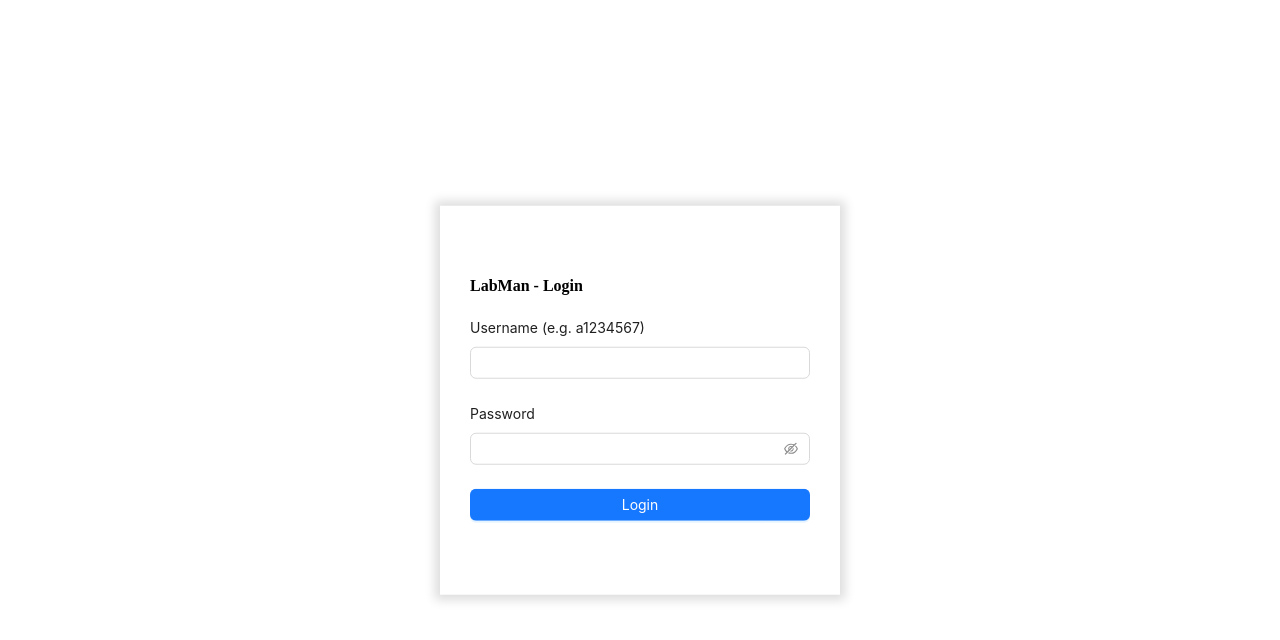
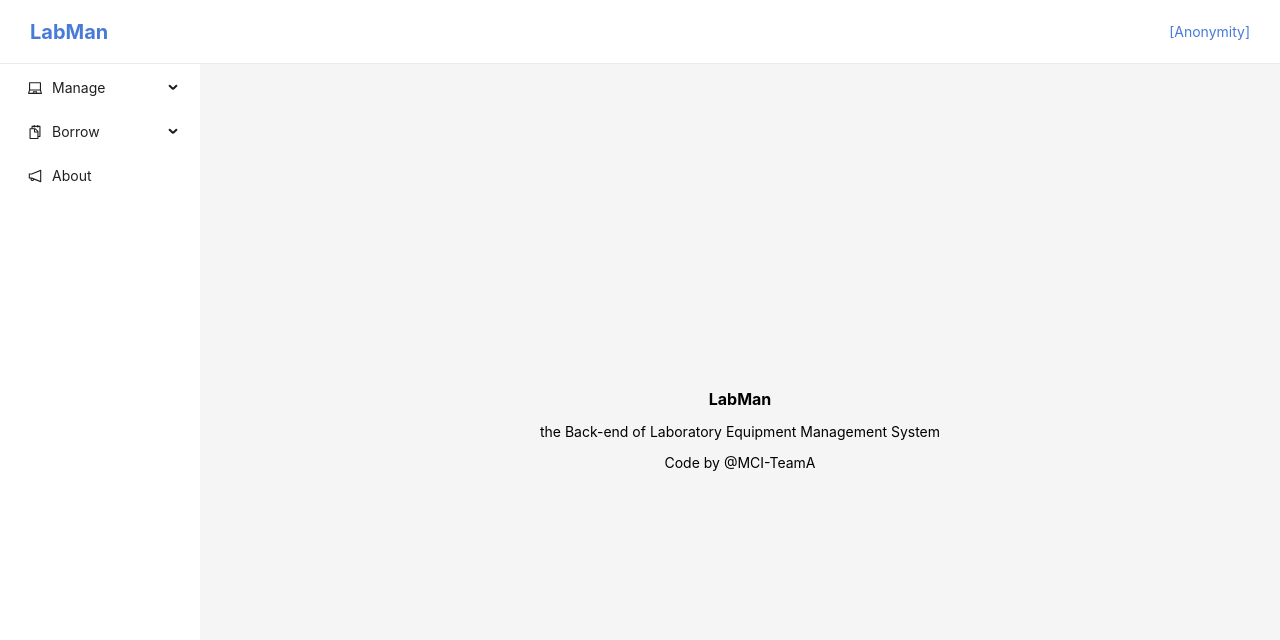
Before and after one commit to xxlrr/LabMan-Front, a React (Create React App) app: page / in a window 1280 px wide. Before the commit this address led to /login. Shown: the top 640 px of the page. Built offline with nearby package versions, Linux system fonts and the light colour scheme.

Commit message:
Remove the authentication function temporarily to facilitate development

```diff
--- a/src/App.js
+++ b/src/App.js
@@ -7,20 +7,20 @@ import Borrow from "./pages/Borrow";
 import About from "./pages/About/about";
 
 // add feature that redirect to `/login` if the user is not logged in
-const LayoutWithAuth = withAuth(Layout, [], <Navigate to="/login" />);
+// const LayoutWithAuth = withAuth(Layout, [], <Navigate to="/login" />);
 
 function App() {
   return (
     <BrowserRouter>
       <Routes>
-        <Route path="/" element={<LayoutWithAuth/>}>
+        <Route path="/" element={<Layout/>}>
           <Route index element={<About />}/>
-          <Route path="borrow" element={<AuthRoute roles={["User", "Manager"]} />}>
+          <Route path="borrow">
             <Route path="" element={<Borrow />} />
             <Route path="add" />
             <Route path="edit" />
           </Route>
-          <Route path="equipment" element={<AuthRoute roles={["Manager"]} />}>
+          <Route path="equipment">
             <Route path="" element={<Equipment />} />
             <Route path="add" />
             <Route path="edit" />
--- a/src/pages/Layout/index.js
+++ b/src/pages/Layout/index.js
@@ -112,7 +112,7 @@ function PageLayout() {
             onClick={(e) => {
               navigate(e.key);
             }}
-            items={filterItemByRole(sider_items, userInfo.role)}
+            items={sider_items}
             style={{ height: "100%", borderRight: 0 }}
           />
         </Sider>
```
